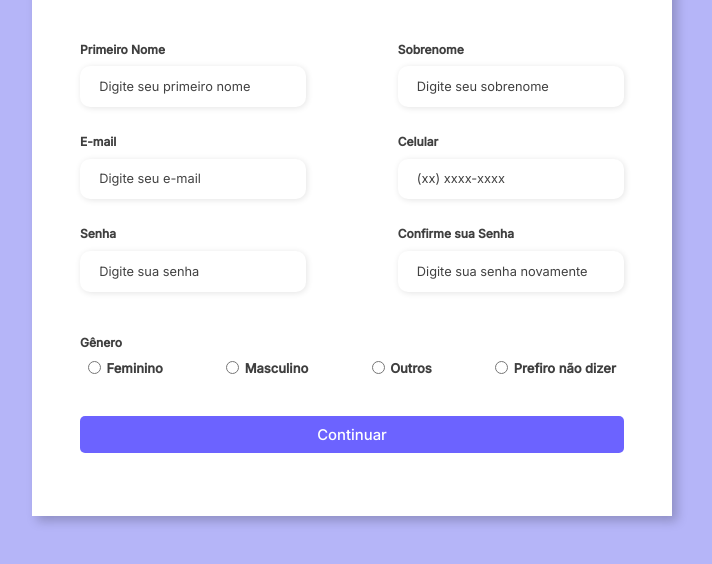
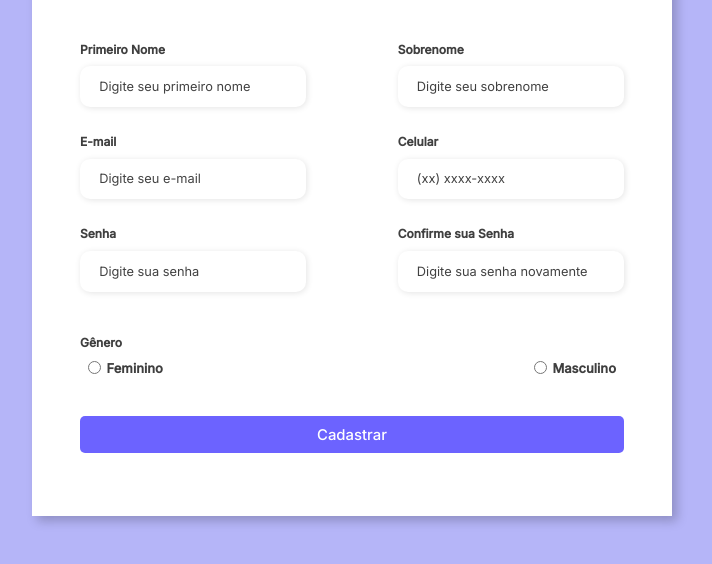
Before and after one commit to jonathancode01/AmazonClinic, a plain HTML site: page cadMedico.html in a window 1280 px wide. Shown: the part 204-768 px from the top of the page, without its empty margins (288-1000 px from the left). Drawn offline with Linux system fonts and the light colour scheme.

Commit message:
Parte - Kamila

```diff
--- a/cadMedico.html
+++ b/cadMedico.html
@@ -74,20 +74,11 @@
                             <label for="male">Masculino</label>
                         </div>
 
-                        <div class="gender-input">
-                            <input id="others" type="radio" name="gender">
-                            <label for="others">Outros</label>
-                        </div>
-
-                        <div class="gender-input">
-                            <input id="none" type="radio" name="gender">
-                            <label for="none">Prefiro não dizer</label>
-                        </div>
                     </div>
                 </div>
 
                 <div class="continue-button">
-                    <button><a href="#">Continuar</a> </button>
+                    <button><a href="#">Cadastrar</a> </button>
                 </div>
             </form>
         </div>
```
